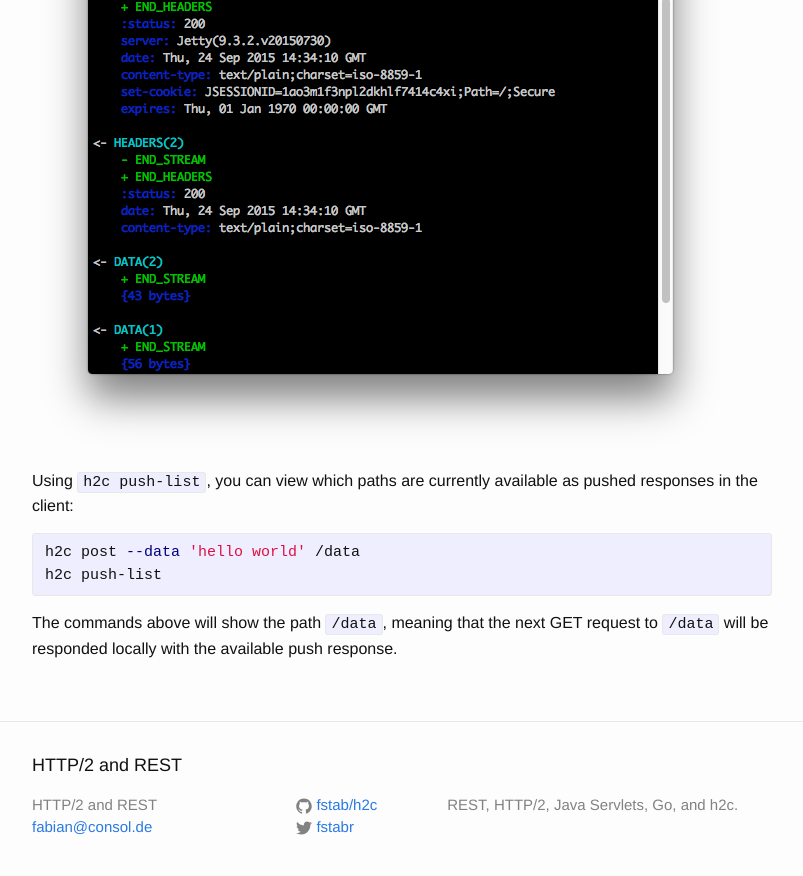
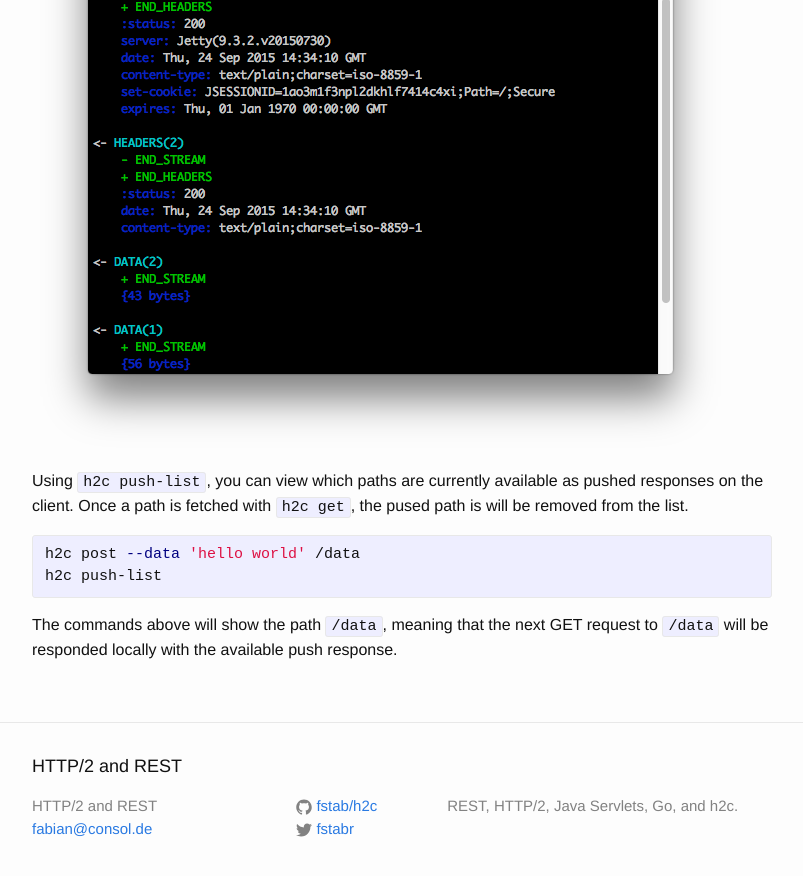
Before and after one commit to fstab/h2c, a Jekyll site: the page built from _posts/2015-09-24-push.markdown, in a window 1280 px wide and 900 px high, scrolled down 1506 px. Shown: the top 876 px of the window, without its empty margins (238-1041 px from the left). Built offline with Jekyll 4.4.1, drawn with Linux system fonts in a browser that asks for light colours; comment, search, counter and statistics services are not loaded.

Commit message:
updated push

```diff
--- a/_posts/2015-09-24-push.markdown
+++ b/_posts/2015-09-24-push.markdown
@@ -60,7 +60,8 @@ because it is anticipated by the server as a [PUSH_PROMISE][6].
 
 ![Push Demo Traffic]({{site.url}}{{site.baseurl}}/assets/2015-09-23-push.png)
 
-Using `h2c push-list`, you can view which paths are currently available as pushed responses in the client:
+Using `h2c push-list`, you can view which paths are currently available as pushed responses on the client.
+Once a path is fetched with `h2c get`, the pused path is will be removed from the list.
 
 {% highlight bash %}
 h2c post --data 'hello world' /data
```
